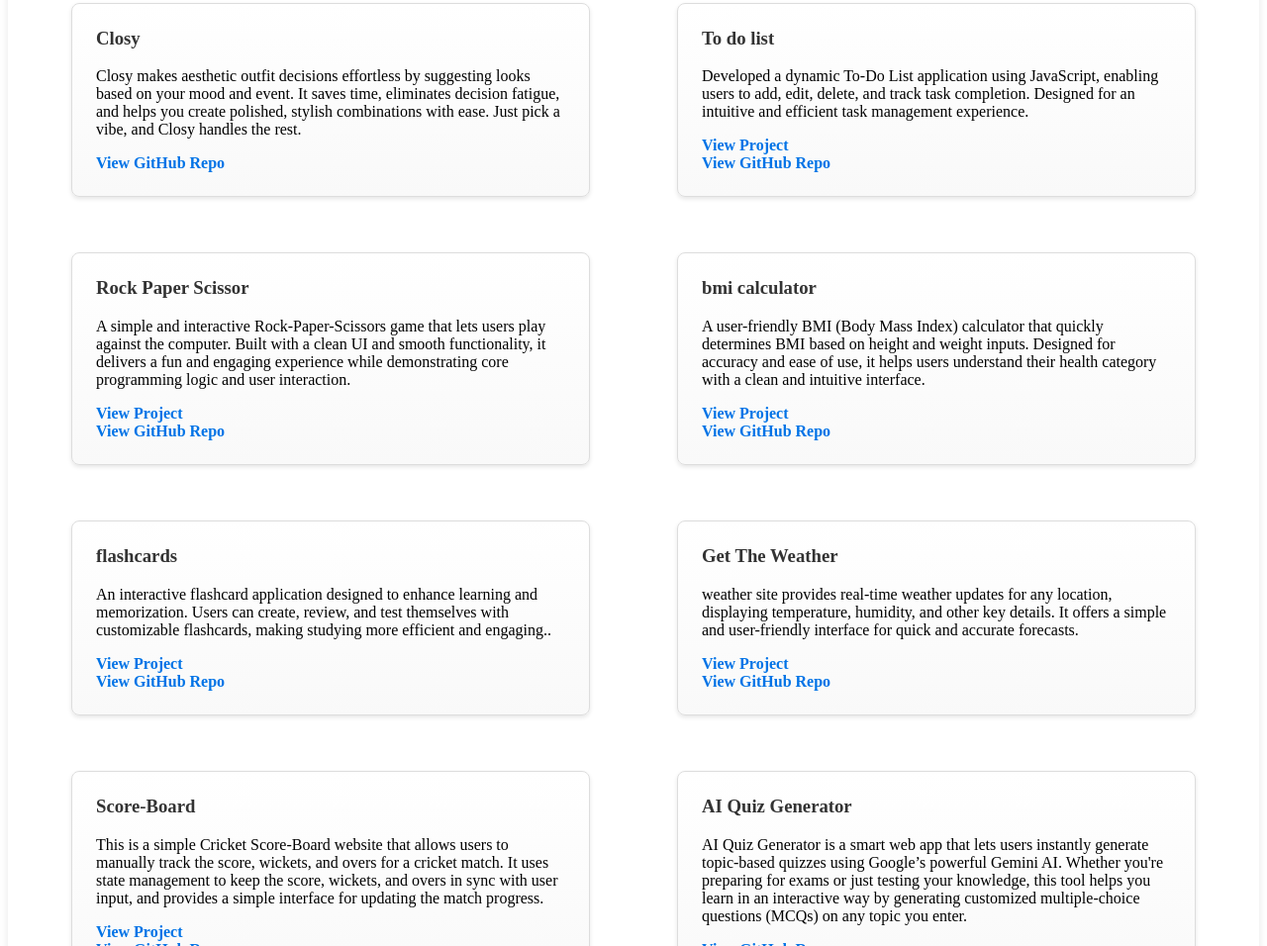
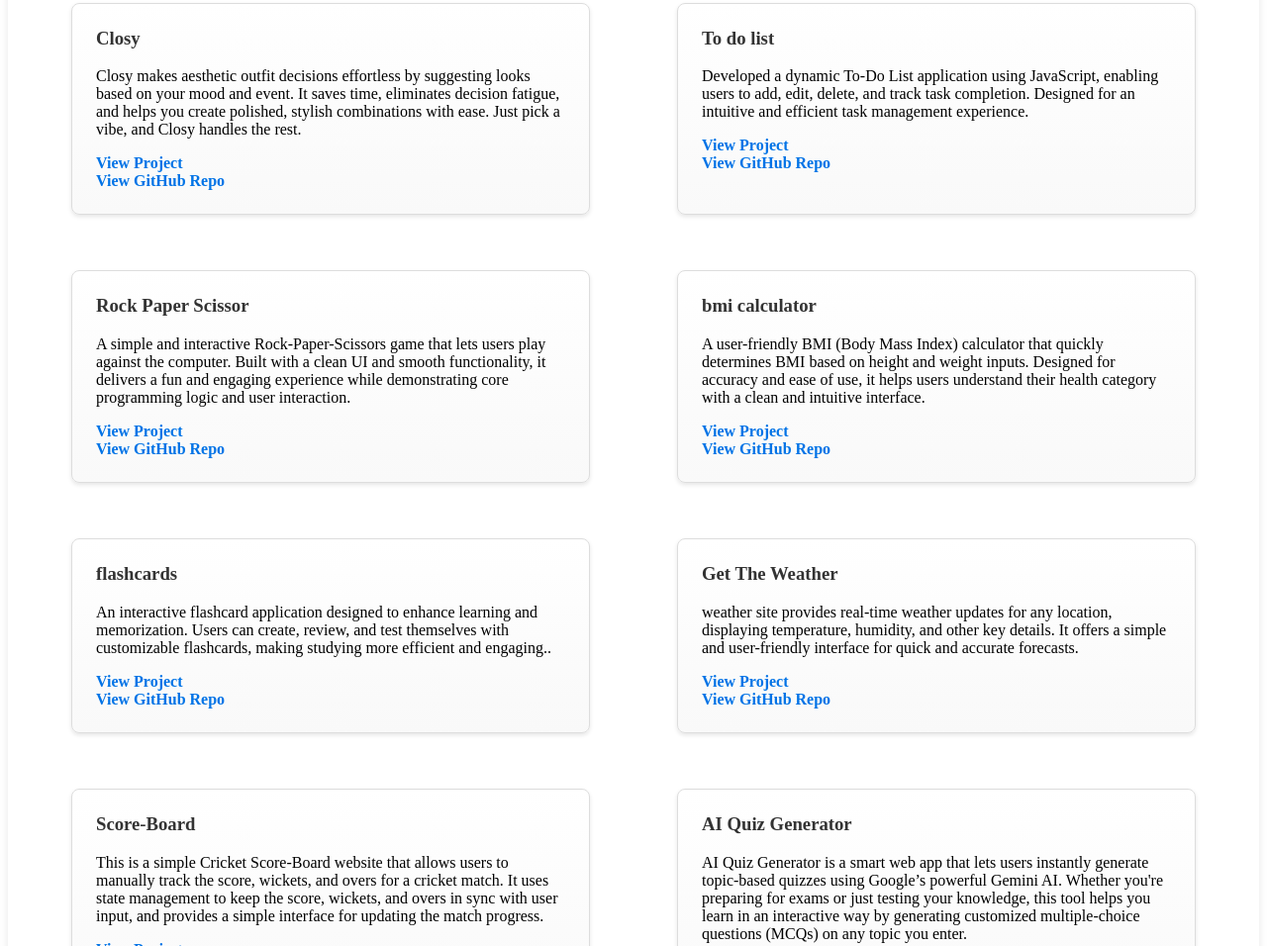
Before and after one commit to sakina1303/MyPortfolio, a plain HTML site: page index.html in a window 1280 px wide. Shown: the part 2088-3044 px from the top of the page at 99% size. Drawn offline with Linux system fonts and the light colour scheme.

Commit message:
added view project option for closy

```diff
--- a/index.html
+++ b/index.html
@@ -93,6 +93,8 @@
             <div class="project">
                 <h3>Closy</h3>
                 <p>Closy makes aesthetic outfit decisions effortless by suggesting looks based on your mood and event. It saves time, eliminates decision fatigue, and helps you create polished, stylish combinations with ease. Just pick a vibe, and Closy handles the rest.</p>
+                <a href="https://closy-fashion-app-git-main-sakinas-projects-b18e5d9d.vercel.app/" target="_blank">View Project</a>
+                <br>
                 <a href="https://github.com/sakina1303/closy-fashion-app" target="_blank">View GitHub Repo</a>
             </div>
             <div class="project">
```
